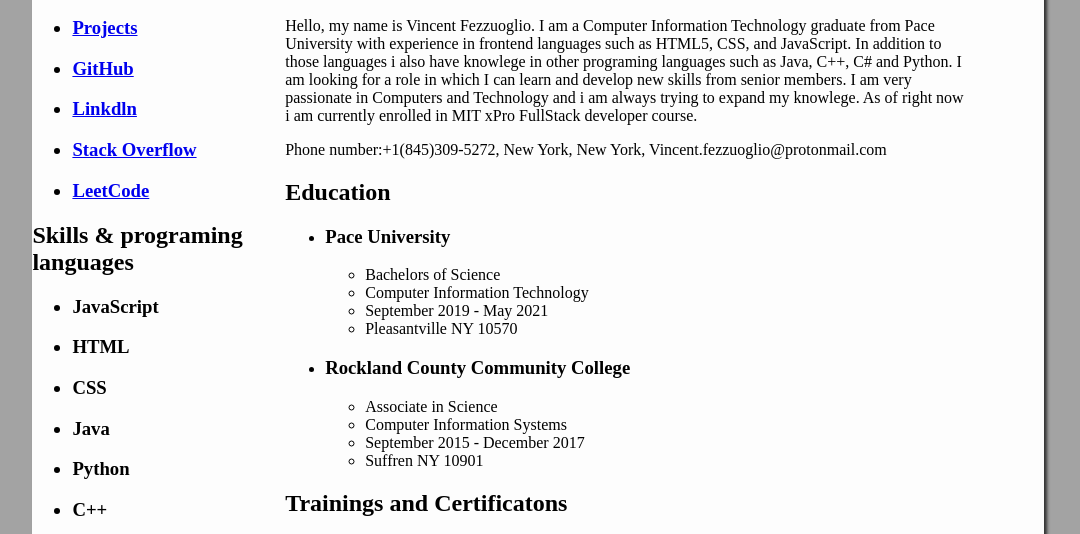
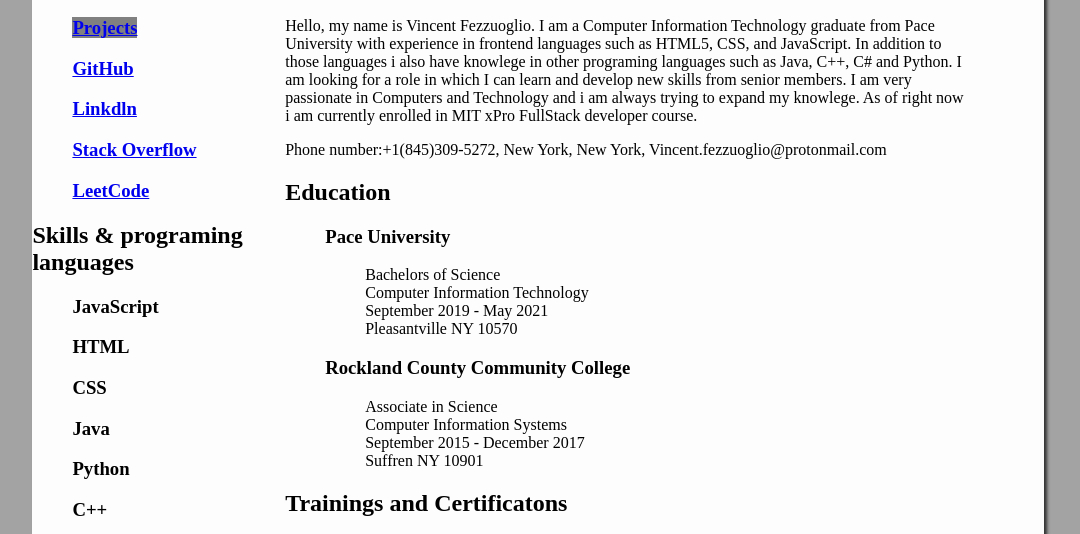
Before and after one commit to tssxember/portfoilio, a plain HTML site: page portfolio/index.html in a window 1280 px wide. In both pictures the pointer is over the link "Projects". Shown: the part 258-792 px from the top of the page, without its empty margins (102-1182 px from the left). Drawn offline with Linux system fonts and the light colour scheme.

Commit message:
Update style.css

```diff
--- a/portfolio/style.css
+++ b/portfolio/style.css
@@ -53,3 +53,11 @@ img{
     float: center;
 
 }
+a:hover {
+    background-color: gray;
+
+  }
+
+ul{
+    list-style: none
+}
```
